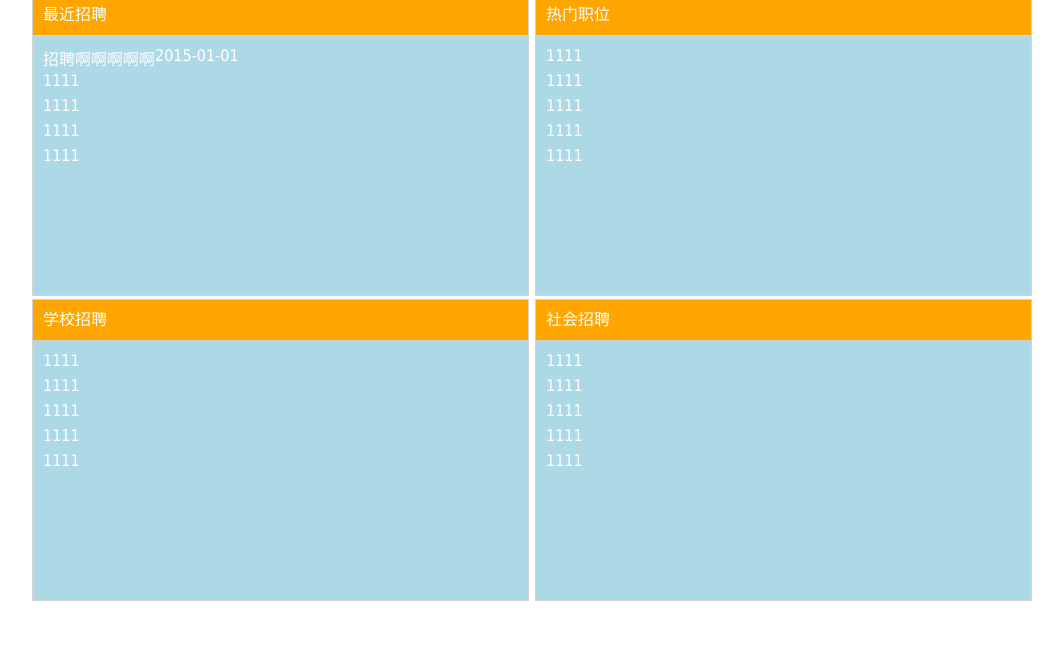
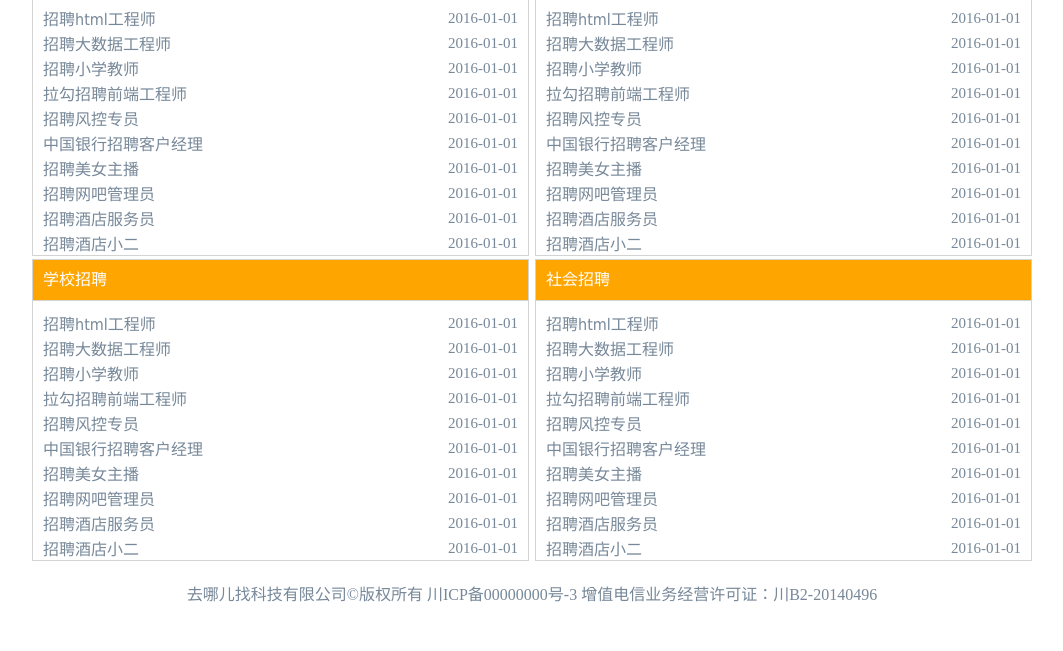
Before and after one commit to myafer/Study01, a plain HTML site: page index.html in a window 1280 px wide. Shown: the part 159-810 px from the top of the page, without its empty margins (108-1171 px from the left). Drawn offline with Linux system fonts and the light colour scheme.

Commit message:
update
update

```diff
--- a/css/main.css
+++ b/css/main.css
@@ -1,8 +1,8 @@
 #titleContainer {
 	background-color: lightgray;
 	height: 60px;
-	margin-top: 50px;
-	background-image: url(../img/banner.png);
+	margin-top: 10px;
+
 }
 
 #uuu {
@@ -47,7 +47,7 @@
 
 #nav {
 	line-height:50px;
-    background-color:#eeeeee;
+    background-color:white;
     height:300px;
     width:10%;
     float:left;
@@ -58,17 +58,21 @@
 	width:100%;
     float:left;
     padding:5px;
-    background-color: lightblue;
+    margin-top:  50px;
+    background-color: white;
     height:300px;
 }
 
-#footer {
-	background-color: lightblue;
-	color:white;
+.footer {
+	background-color: white;
+	color:lightslategray;
     clear:both;
     text-align:center;
-    padding:5px;
+    padding:20px;
+    height: 50px;
 }
+
+
 
 .city {
 	float: left;
@@ -115,7 +119,7 @@ nav {
 	float: left;
     width:100%;
     height:40px;
-    background-color: lightblue;
+    background-color: white;
     padding: 0px;
 }
 
@@ -135,7 +139,7 @@ nav ul li a {
 	font: 14px;
 	text-align: center;
 	text-decoration: none;
-	color: white;
+	color: lightslategray;
 	font-family: tahoma;
 	outline: none;
 }
@@ -161,7 +165,7 @@ p {
 .data_container {
 	width: 49.5%;
 	height: 300px;
-	background-color: lightblue;
+	background-color: white;
 	margin-top: 3px;
 	display: inline-block;
 	border:1px solid lightgrey;
@@ -194,6 +198,7 @@ p {
 .data_list li {
 	 height: 25px;
 	 list-style-type:none;
+	 width: 100%;
 }
 
 
@@ -201,15 +206,19 @@ p {
 	float: left;
  	font: 14px;
 	text-decoration: none;
-	color: white;
+	color: lightslategray;
 	font-family: tahoma;
 	outline: none;
 }
 .job_desc:hover {
-	color: #2a5f00;
+	color: orange;
 	float: left;
 }
 
 .job_date {
 	float: right;
+	height: 25px;
+	font-size: 15px;
+	line-height: 25px;
+	color:  lightslategray;
 }
--- a/index.html
+++ b/index.html
@@ -32,45 +32,70 @@
 <div class="data_container" id="data_left">
 	<p class="data_title">最近招聘</p>
 	<ul class="data_list">
-		<li><a class="job_desc" href="b.html">招聘啊啊啊啊啊</a> <a class="job_date"> 2015-01-01</a></li>
-		<li><a class="job_desc" href="b.html">1111</a></li>
-		<li><a class="job_desc" href="b.html">1111</a></li>
-		<li><a class="job_desc" href="b.html">1111</a></li>
-		<li><a  class="job_desc"href="b.html">1111</a></li>
+		<li><a class="job_desc" href="b.html">招聘html工程师</a> <span class="job_date"> 2016-01-01</span></li>
+		<li><a class="job_desc" href="b.html">招聘大数据工程师</a>  <span class="job_date"> 2016-01-01</span></li>
+		<li><a class="job_desc" href="b.html">招聘小学教师</a> <span class="job_date"> 2016-01-01</span></li>
+		<li><a class="job_desc" href="b.html">拉勾招聘前端工程师</a>  <span class="job_date"> 2016-01-01</span></li>
+		<li><a class="job_desc" href="b.html">招聘风控专员</a> <span class="job_date"> 2016-01-01</span></li>
+		<li><a class="job_desc" href="b.html">中国银行招聘客户经理</a>  <span class="job_date"> 2016-01-01</span></li>
+		<li><a class="job_desc" href="b.html">招聘美女主播</a> <span class="job_date"> 2016-01-01</span></li>
+		<li><a class="job_desc" href="b.html">招聘网吧管理员</a>  <span class="job_date"> 2016-01-01</span></li>
+		<li><a class="job_desc" href="b.html">招聘酒店服务员</a> <span class="job_date"> 2016-01-01</span></li>
+		<li><a class="job_desc" href="b.html">招聘酒店小二</a>  <span class="job_date"> 2016-01-01</span></li>
 	</ul>
 </div>
 
 <div class="data_container" id="data_right">
 	<p class="data_title">热门职位</p>
 	<ul class="data_list">
-		<li><a href="b.html">1111</a></li>
-		<li><a href="b.html">1111</a></li>
-		<li><a href="b.html">1111</a></li>
-		<li><a href="b.html">1111</a></li>
-		<li><a href="b.html">1111</a></li>
+		<li><a class="job_desc" href="b.html">招聘html工程师</a> <span class="job_date"> 2016-01-01</span></li>
+		<li><a class="job_desc" href="b.html">招聘大数据工程师</a>  <span class="job_date"> 2016-01-01</span></li>
+		<li><a class="job_desc" href="b.html">招聘小学教师</a> <span class="job_date"> 2016-01-01</span></li>
+		<li><a class="job_desc" href="b.html">拉勾招聘前端工程师</a>  <span class="job_date"> 2016-01-01</span></li>
+		<li><a class="job_desc" href="b.html">招聘风控专员</a> <span class="job_date"> 2016-01-01</span></li>
+		<li><a class="job_desc" href="b.html">中国银行招聘客户经理</a>  <span class="job_date"> 2016-01-01</span></li>
+		<li><a class="job_desc" href="b.html">招聘美女主播</a> <span class="job_date"> 2016-01-01</span></li>
+		<li><a class="job_desc" href="b.html">招聘网吧管理员</a>  <span class="job_date"> 2016-01-01</span></li>
+		<li><a class="job_desc" href="b.html">招聘酒店服务员</a> <span class="job_date"> 2016-01-01</span></li>
+		<li><a class="job_desc" href="b.html">招聘酒店小二</a>  <span class="job_date"> 2016-01-01</span></li>
 	</ul>
 </div>
 
 <div class="data_container" id="data_left_1">
 	<p class="data_title">学校招聘</p>
 	<ul class="data_list">
-		<li><a href="b.html">1111</a></li>
-		<li><a href="b.html">1111</a></li>
-		<li><a href="b.html">1111</a></li>
-		<li><a href="b.html">1111</a></li>
-		<li><a href="b.html">1111</a></li>
+		<li><a class="job_desc" href="b.html">招聘html工程师</a> <span class="job_date"> 2016-01-01</span></li>
+		<li><a class="job_desc" href="b.html">招聘大数据工程师</a>  <span class="job_date"> 2016-01-01</span></li>
+		<li><a class="job_desc" href="b.html">招聘小学教师</a> <span class="job_date"> 2016-01-01</span></li>
+		<li><a class="job_desc" href="b.html">拉勾招聘前端工程师</a>  <span class="job_date"> 2016-01-01</span></li>
+		<li><a class="job_desc" href="b.html">招聘风控专员</a> <span class="job_date"> 2016-01-01</span></li>
+		<li><a class="job_desc" href="b.html">中国银行招聘客户经理</a>  <span class="job_date"> 2016-01-01</span></li>
+		<li><a class="job_desc" href="b.html">招聘美女主播</a> <span class="job_date"> 2016-01-01</span></li>
+		<li><a class="job_desc" href="b.html">招聘网吧管理员</a>  <span class="job_date"> 2016-01-01</span></li>
+		<li><a class="job_desc" href="b.html">招聘酒店服务员</a> <span class="job_date"> 2016-01-01</span></li>
+		<li><a class="job_desc" href="b.html">招聘酒店小二</a>  <span class="job_date"> 2016-01-01</span></li>
 	</ul>
 </div>
 
 <div class="data_container" id="data_right_2">
 	<p class="data_title">社会招聘</p>
 	<ul class="data_list">
-		<li><a href="b.html">1111</a></li>
-		<li><a href="b.html">1111</a></li>
-		<li><a href="b.html">1111</a></li>
-		<li><a href="b.html">1111</a></li>
-		<li><a href="b.html">1111</a></li>
+	    <li><a class="job_desc" href="b.html">招聘html工程师</a> <span class="job_date"> 2016-01-01</span></li>
+		<li><a class="job_desc" href="b.html">招聘大数据工程师</a>  <span class="job_date"> 2016-01-01</span></li>
+		<li><a class="job_desc" href="b.html">招聘小学教师</a> <span class="job_date"> 2016-01-01</span></li>
+		<li><a class="job_desc" href="b.html">拉勾招聘前端工程师</a>  <span class="job_date"> 2016-01-01</span></li>
+		<li><a class="job_desc" href="b.html">招聘风控专员</a> <span class="job_date"> 2016-01-01</span></li>
+		<li><a class="job_desc" href="b.html">中国银行招聘客户经理</a>  <span class="job_date"> 2016-01-01</span></li>
+		<li><a class="job_desc" href="b.html">招聘美女主播</a> <span class="job_date"> 2016-01-01</span></li>
+		<li><a class="job_desc" href="b.html">招聘网吧管理员</a>  <span class="job_date"> 2016-01-01</span></li>
+		<li><a class="job_desc" href="b.html">招聘酒店服务员</a> <span class="job_date"> 2016-01-01</span></li>
+		<li><a class="job_desc" href="b.html">招聘酒店小二</a>  <span class="job_date"> 2016-01-01</span></li>
 	</ul>
+</div>
+
+<div class="footer">
+
+	去哪儿找科技有限公司©版权所有    川ICP备00000000号-3    增值电信业务经营许可证：川B2-20140496
 </div>
 
 
```
Also changed, not shown: login.html (+1 -1 lines), 1 other file.
